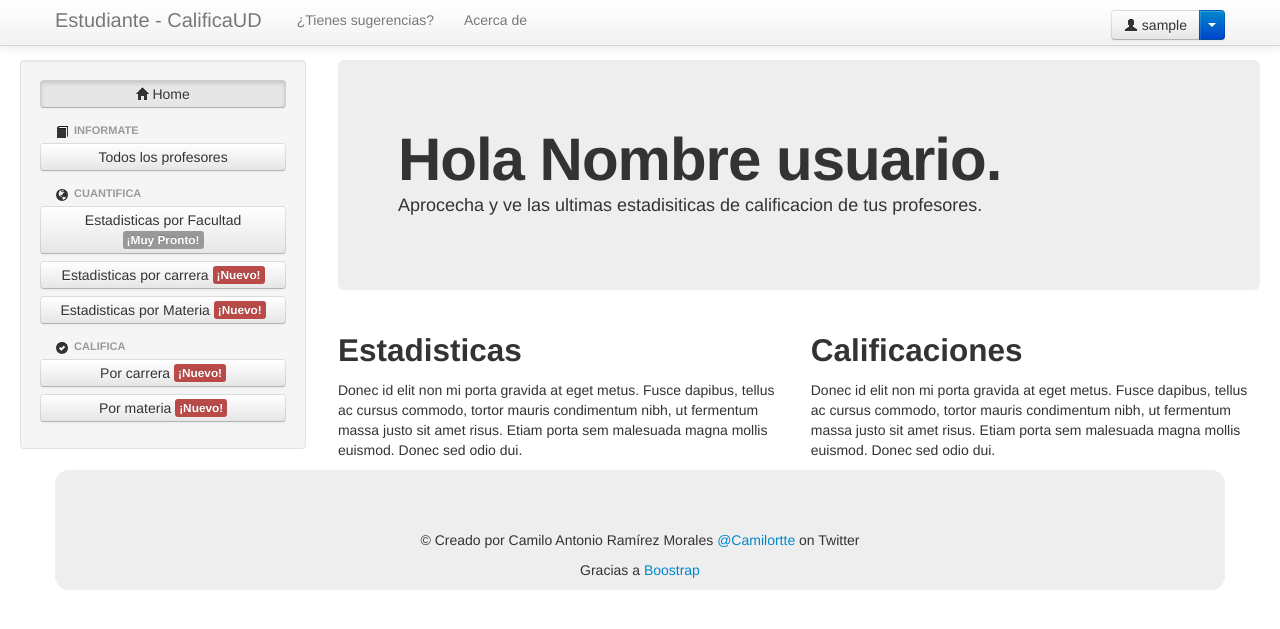
After one commit to camilortte/CalificaUD-Django, a Django app: page /home/ in a window 1280 px wide. The commit adds this page. Shown: the top 629 px of the page. Run offline with Django 3.2, Linux system fonts and the light colour scheme; the visitor is signed in with stand-in values (Sample User, id 1); some libraries are stand-ins or nearby versions.

Commit message:
Cambio de directorio y adicion de plantillas

```diff
--- a/CalificaUD/static/js/aplicacion.js
+++ b/CalificaUD/static/js/aplicacion.js
@@ -8,7 +8,7 @@ $("#registrar").click(function() {
 });
 
 $("#volverToIniciarSesion").click(function() {
-	 $("#register").hide("slow");
+	$("#register").hide("slow");
 	$("#log").show("slow");
 });
 
--- /dev/null
+++ b/CalificaUD/templates/autenticado/base.html
@@ -0,0 +1,39 @@
+{% extends 'base_general.html'%}
+
+{%block titulo%}Estudiante CalificaUD{%endblock titulo%}
+
+{%block styles%}
+	<link href="{{STATIC_URL}}css/styles.css" rel="stylesheet">
+{%endblock styles%}
+
+{% block cabecera %}
+	{% include "autenticado/header.html" %}
+{% endblock cabecera %}
+
+{% block cuerpo %}
+	<div class="container-fluid">
+      <div class="row-fluid">
+        <div class="span3">
+          <div class="well sidebar-nav">
+            <ul class="nav nav-list">
+              <li><a  class="btn {% block home_active %}{% endblock  %}" href="{% url 'index_private'%}"><i class="icon-home"></i>Home</a></li>
+			  <li class="nav-header"><i class="icon-book  {% block informate_active %}{% endblock  %}"></i> Informate</li>
+              <li><a  class="btn " href="todos_los_profesores.html  {% block todos_profesores_active %}{% endblock  %}">Todos los profesores</a></li>
+              <li class="nav-header"><i class="icon-globe  {% block cuantifica_active %}{% endblock  %}"></i> Cuantifica</li>
+              <li ><a class="btn space_link" href="#">Estadisticas por Facultad <span class="label  {% block estadisticas_facultad_active %}{% endblock  %}">¡Muy Pronto!</span></a></li>
+              <li><a class="btn space_link  {% block estadisticas_carrera_active %}{% endblock  %}" href="estadisticas_carrera.html">Estadisticas por carrera <span class="label label-important">¡Nuevo!</span></a></li>
+              <li><a class="btn space_link  {% block estadisticas_materia_active %}{% endblock  %}" href="estadisticas_materia.html">Estadisticas por Materia <span class="label label-important">¡Nuevo!</span></a></li>
+              <li class="nav-header  {% block calificar_active %}{% endblock  %}"><i class="icon-ok-sign"></i> Califica</li>
+              <li><a class="btn  space_link  {% block calificar_carrera_active %}{% endblock  %}" href="califica_carrera.html">Por carrera <span class="label label-important">¡Nuevo!</span></a></li>
+              <li><a class="btn space_link  {% block calificar_materia_active %}{% endblock  %}" href="califica_materia.html">Por materia <span class="label label-important">¡Nuevo!</span></a></li>
+            </ul>
+          </div><!--/.well -->
+        </div><!--/span-->
+        <div class="span9">
+        	{% block contenido %}{% endblock contenido %}
+        </div><!--/span-->
+      </div><!--/row-->
+  </div>
+
+
+{% endblock cuerpo %}
--- /dev/null
+++ b/CalificaUD/templates/autenticado/header.html
@@ -0,0 +1,30 @@
+<!--Barra de navegacion-->
+	<div class="navbar navbar-fixed-top">
+		<div class="navbar-inner">
+			<div class="container">
+				<a class="btn btn-navbar" data-toggle="collapse" data-target=".nav-collapse">
+					<span class="icon-bar"></span>
+					<span class="icon-bar"></span>
+					<span class="icon-bar"></span>
+				</a>
+				<a class="brand" href="{% url 'index_private'%}">Estudiante - CalificaUD</a>
+				<div class="nav-collapse">
+					<ul class="nav">
+						<!--<li class="active"><a href="#">Home</a></li>-->
+						<li><a href="#contact">¿Tienes sugerencias?</a></li>
+						<li><a href="#about">Acerca de</a></li>
+					</ul>
+		              <div class="btn-group navbar-text pull-right">
+						  <a class="btn" href=""><i class="icon-user"></i> {{user.username}}</a>
+						  <a class="btn btn-primary dropdown-toggle" data-toggle="dropdown" href="#"><span class="caret"></span></a>
+						  <ul class="dropdown-menu">
+						    <li><a href=""><i class="icon-pencil"></i> Actualizar Datos</a></li>
+						    <li><a href=""><i class="icon-eye-open"></i> Ver mis comentarios</a></li>
+						    <li class="divider"></li>
+						    <li><a href="{% url 'logout'%}"><i class="icon-off"></i> Cerrar sesi&oacute;n</a></li>
+						  </ul>
+						</div>
+				</div><!--/.nav-collapse -->
+			</div>
+		</div>
+	</div>
--- /dev/null
+++ b/CalificaUD/templates/autenticado/index.html
@@ -0,0 +1,27 @@
+{% extends 'autenticado/base.html'%}
+
+{%block titulo%}Estudiante CalificaUD{%endblock titulo%}
+
+{%block styles%}
+	<link href="{{STATIC_URL}}css/styles.css" rel="stylesheet">
+{%endblock styles%}
+
+{% block home_active %}active{% endblock home_active %}
+
+
+{% block contenido %}
+	 <div class="hero-unit">
+            <h1>Hola Nombre usuario.</h1>
+            <p>Aprocecha y ve las ultimas estadisiticas de calificacion de tus profesores.</p>
+          </div>
+          <div class="row-fluid">
+            <div class="span6">
+              <h2>Estadisticas</h2>
+              <p>Donec id elit non mi porta gravida at eget metus. Fusce dapibus, tellus ac cursus commodo, tortor mauris condimentum nibh, ut fermentum massa justo sit amet risus. Etiam porta sem malesuada magna mollis euismod. Donec sed odio dui. </p>
+            </div><!--/span-->
+            <div class="span6">
+              <h2>Calificaciones</h2>
+              <p>Donec id elit non mi porta gravida at eget metus. Fusce dapibus, tellus ac cursus commodo, tortor mauris condimentum nibh, ut fermentum massa justo sit amet risus. Etiam porta sem malesuada magna mollis euismod. Donec sed odio dui. </p>
+            </div><!--/span-->
+          </div><!--/row-->
+{% endblock contenido %}
--- a/CalificaUD/templates/base_general.html
+++ b/CalificaUD/templates/base_general.html
@@ -47,7 +47,7 @@
 			<div class="hero-unit">
 				<h1>Califica, colabora, informate...</h1>
 				<p>Es el momento. Desde este instante ya puedes conocer todo acerca de los profesores que te rodena, sus principales devilidades y fortalezas. Calificalos, clasificalos  y obten mejo resultados en tus aprendisajes. </p>
-				<a href="login.html" class="btn btn-primary btn-large"><< Login >></a>
+				<a href="{% url 'login'%}" class="btn btn-primary btn-large"><< Login >></a>
 
 			</div>
 			<!-- Example row of columns -->
--- a/CalificaUD/urls.py
+++ b/CalificaUD/urls.py
@@ -11,8 +11,9 @@ urlpatterns = patterns('',
     url(r'^admin/doc/', include('django.contrib.admindocs.urls')),
     url(r'^admin/', include(admin.site.urls)),
     url(r'^index/', 'Principal.views.index_general',name='index_general'),
-    url(r'^indexuser/', 'Principal.views.index_private',name='index_private'),
+    url(r'^home/', 'Principal.views.index_private',name='index_private'),
     url(r'^login/', 'Principal.views.login',name='login'),
     url(r'^accounts/', include('registration.backends.default.urls')),
     url(r'^logout/$', 'Principal.views.logout',name='logout'),
+    url(r'^registro/$', 'Principal.views.registration',name='registro'),
 )
--- a/Principal/views.py
+++ b/Principal/views.py
@@ -3,7 +3,7 @@
 from django.contrib.auth.decorators import login_required
 from django.contrib import auth
 from django.shortcuts import render, redirect ,render_to_response
-from Principal.forms import LoginForm
+from Principal.forms import LoginForm,RegisterFormForm
 from django.template import RequestContext
 from django.views.decorators.cache import cache_control
 
@@ -17,12 +17,13 @@ def index_general(request):
 @login_required(login_url='index_general')
 @cache_control(no_cache=True, must_revalidate=True, no_store=True)
 def index_private(request):
-    return render_to_response('base.html',context_instance=RequestContext(request))
+    return render_to_response('autenticado/index.html',context_instance=RequestContext(request))
 
 def login(request):
     auth.logout(request)
     if request.method == 'POST':
         formulario = LoginForm(request.POST)
+        formularioRegistro = RegisterFormForm()
         if formulario.is_valid():
             username=formulario.cleaned_data['username']
             password=formulario.cleaned_data['password']
@@ -31,12 +32,29 @@ def login(request):
                 auth.login(request, user)
                 return redirect('index_private',permanent=True)
             else:
-                return render(request, 'login.html',
-                    {'formulario': formulario,'errorValidation':'Usuario o password Incorrectos'})
+                return render(request, 'register/login.html',
+                    {'formulario': formulario,'errorValidation':'Usuario o password Incorrectos','formularioRegistro': formularioRegistro,})
     else:
-        formulario = LoginForm() # An unbound form
-    return render(request, 'login.html', {'formulario': formulario})
+        formulario = LoginForm()
+        formularioRegistro = RegisterFormForm()
+    return render(request, 'register/login.html', {'formulario': formulario,'formularioRegistro': formularioRegistro})
 
 def logout(request):
     auth.logout(request)
     return redirect('home',permanent=True)
+
+def registration(request):
+    auth.logout(request)
+    if request.method == 'POST':
+        formulario = LoginForm()
+        formularioRegistro = RegisterFormForm(request.POST)
+        if formularioRegistro.is_valid():
+            userName = request.cleaned_data['username', None]
+            userPass = request.cleaned_data['password', None]
+            userMail = request.cleaned_data['email', None]
+            #return render(request, 'login.html')
+            return redirect('index_general')
+    else:
+        formulario = LoginForm()
+        formularioRegistro = RegisterFormForm() # An unbound form
+    return render(request, 'register/login.html', {'formularioRegistro': formularioRegistro,'formulario': formulario,'registro':True})
```
Also changed, not shown: CalificaUD/templates/register/login.html (added, +90 -0 lines), Principal/forms.py (+35 -0 lines).
